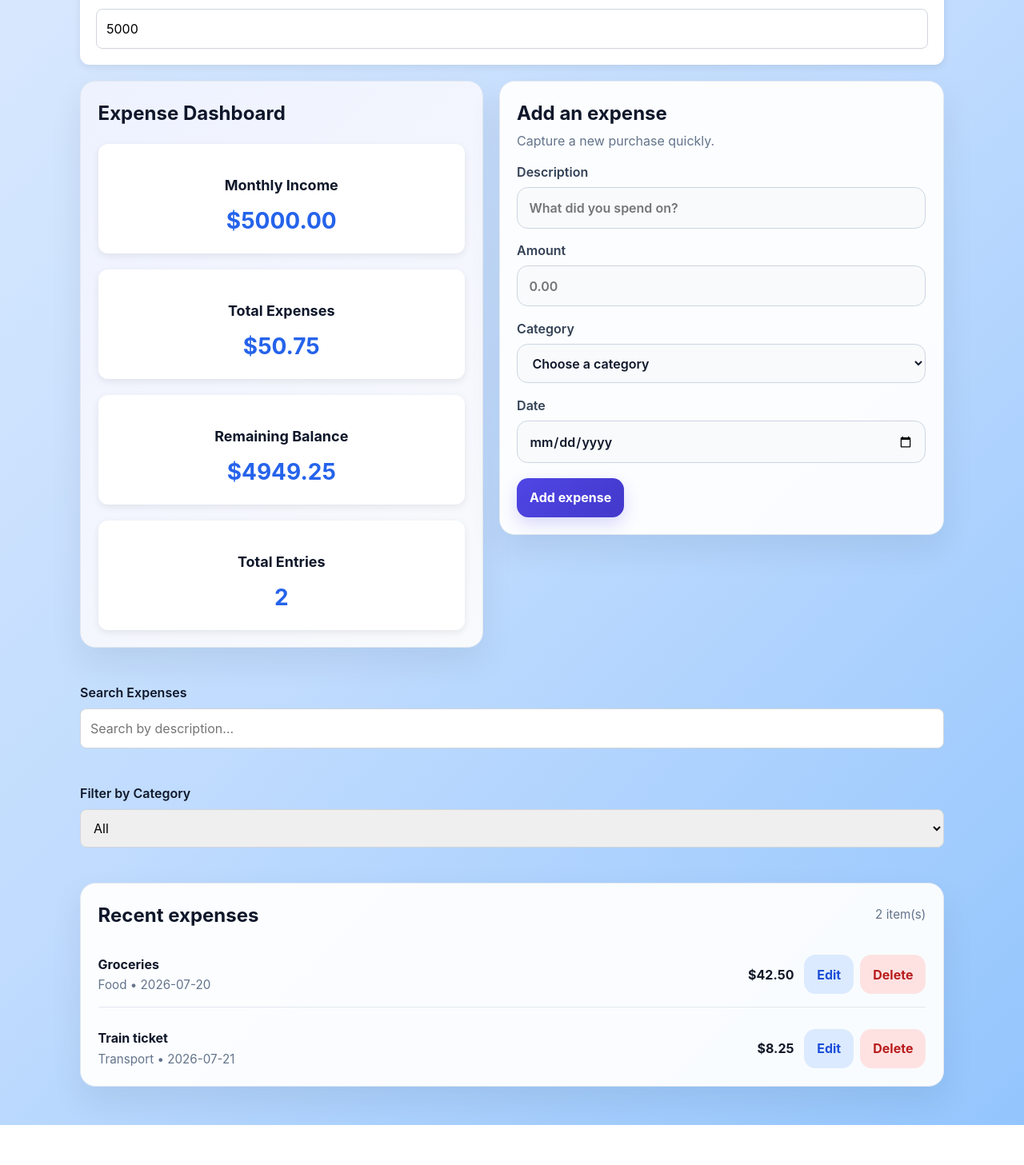
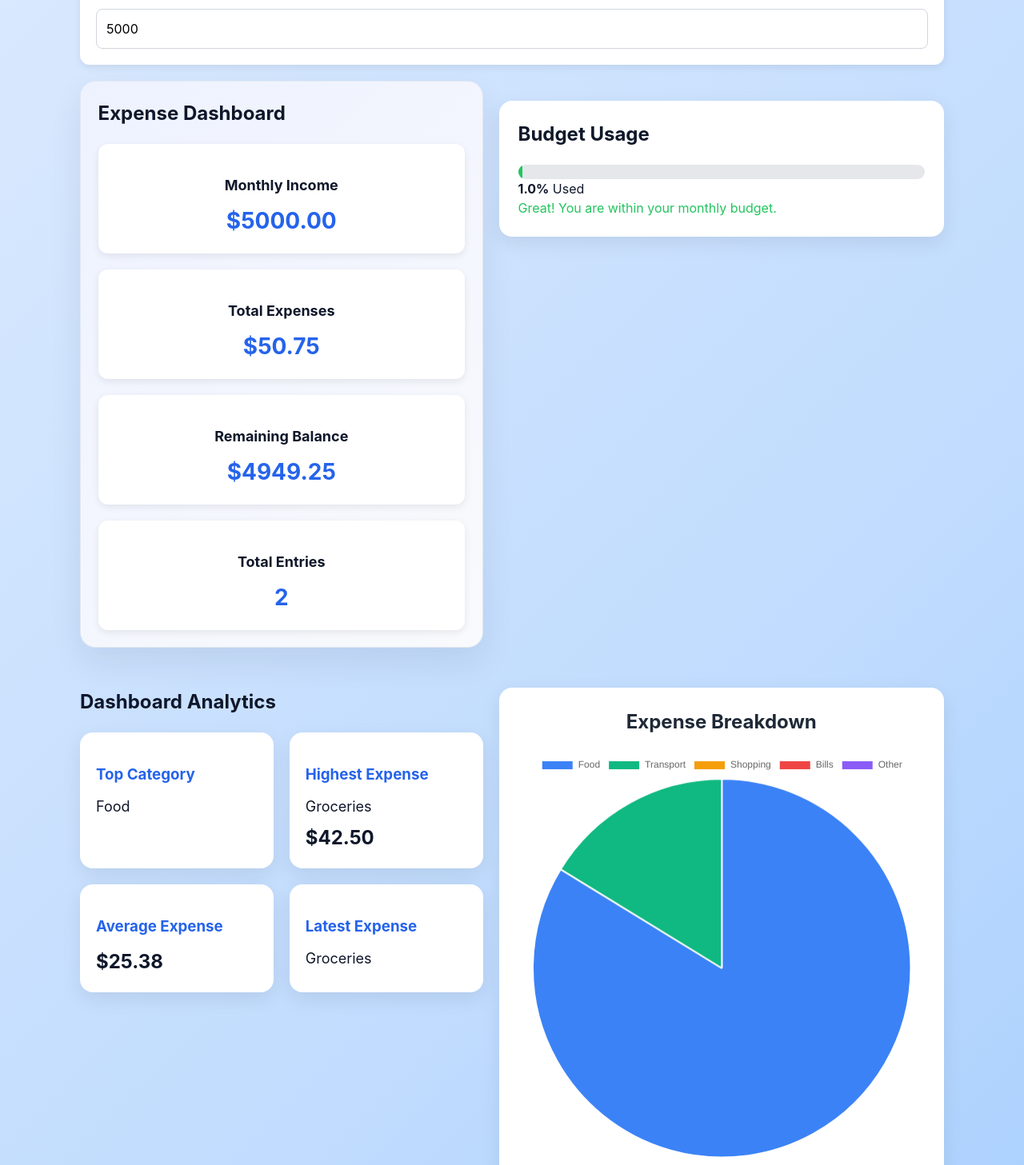
Before and after one commit to nirma-waleed/frontend-ai-capstone, a React (Vite) app in the folder week3-expense-tracker/: page / in a window 1280 px wide. Shown: the part 180-1637 px from the top of the page at 80% size. Before the commit the page ends 1587 px from the top, so only its background shows below. Built offline with nearby package versions, Linux system fonts and the light colour scheme.

Commit message:
feat: add dashboard analytics, budget progress, and expense chart

```diff
--- a/week3-expense-tracker/package.json
+++ b/week3-expense-tracker/package.json
@@ -10,7 +10,9 @@
     "preview": "vite preview"
   },
   "dependencies": {
+    "chart.js": "^4.5.1",
     "react": "^19.2.7",
+    "react-chartjs-2": "^5.3.1",
     "react-dom": "^19.2.7"
   },
   "devDependencies": {
--- a/week3-expense-tracker/src/App.css
+++ b/week3-expense-tracker/src/App.css
@@ -364,3 +364,81 @@ button:focus-visible {
   border: 1px solid #d1d5db;
   font-size: 16px;
 }
+.chart-section {
+  margin: 30px 0;
+  padding: 25px;
+  background: #ffffff;
+  border-radius: 16px;
+  box-shadow: 0 8px 24px rgba(0, 0, 0, 0.08);
+}
+
+.chart-section h2 {
+  text-align: center;
+  margin-bottom: 20px;
+  color: #1f2937;
+  font-size: 24px;
+  font-weight: 700;
+}
+.budget-card {
+  margin: 25px 0;
+  padding: 24px;
+  background: white;
+  border-radius: 16px;
+  box-shadow: 0 8px 24px rgba(0, 0, 0, 0.08);
+}
+
+.budget-card h2 {
+  margin-bottom: 20px;
+}
+
+.progress-bar {
+  width: 100%;
+  height: 18px;
+  background: #e5e7eb;
+  border-radius: 999px;
+  overflow: hidden;
+}
+
+.progress-fill {
+  height: 100%;
+  transition: width 0.5s ease;
+}
+.analytics-section {
+  margin: 30px 0;
+}
+
+.analytics-section h2 {
+  margin-bottom: 20px;
+}
+
+.analytics-grid {
+  display: grid;
+  grid-template-columns: repeat(auto-fit, minmax(220px, 1fr));
+  gap: 20px;
+}
+
+.analytics-card {
+  background: white;
+  padding: 20px;
+  border-radius: 16px;
+  box-shadow: 0 8px 24px rgba(0,0,0,.08);
+  transition: transform .2s ease;
+}
+
+.analytics-card:hover {
+  transform: translateY(-4px);
+}
+
+.analytics-card h3 {
+  margin-bottom: 12px;
+  color: #2563eb;
+}
+
+.analytics-card p {
+  margin: 8px 0;
+  font-size: 18px;
+}
+
+.analytics-card strong {
+  font-size: 24px;
+}
--- a/week3-expense-tracker/src/App.jsx
+++ b/week3-expense-tracker/src/App.jsx
@@ -1,3 +1,6 @@
+import AnalyticsCards from './components/AnalyticsCards'
+import BudgetProgress from './components/BudgetProgress'
+import ExpenseChart from './components/ExpenseChart'
 import IncomeInput from './components/IncomeInput'
 import FilterBar from './components/FilterBar'
 import { useEffect, useState } from 'react'
@@ -215,12 +218,24 @@ const totalEntries = expenses.length
         aria-label="Expense dashboard"
       >
         <div className="dashboard-main">
-          <SummaryCard
-  monthlyIncome={monthlyIncome}
-  totalExpenses={totalExpenses}
-  balance={balance}
-  totalEntries={totalEntries}
+          <>
+  <SummaryCard
+    monthlyIncome={monthlyIncome}
+    totalExpenses={totalExpenses}
+    balance={balance}
+    totalEntries={totalEntries}
+  />
+
+  <BudgetProgress
+    monthlyIncome={monthlyIncome}
+    totalExpenses={totalExpenses}
+  />
+  <AnalyticsCards
+  expenses={expenses}
 />
+
+</>
+  <ExpenseChart expenses={expenses} />
 
           <ExpenseForm
             formData={formData}
--- /dev/null
+++ b/week3-expense-tracker/src/components/AnalyticsCards.jsx
@@ -0,0 +1,64 @@
+function AnalyticsCards({ expenses }) {
+  if (expenses.length === 0) {
+    return null
+  }
+
+  // Highest expense
+  const highestExpense = expenses.reduce((max, expense) =>
+    Number(expense.amount) > Number(max.amount) ? expense : max
+  )
+
+  // Average expense
+  const averageExpense =
+    expenses.reduce((sum, expense) => sum + Number(expense.amount), 0) /
+    expenses.length
+
+  // Latest expense
+  const latestExpense = expenses[0]
+
+  // Category totals
+  const categoryTotals = {}
+
+  expenses.forEach((expense) => {
+    categoryTotals[expense.category] =
+      (categoryTotals[expense.category] || 0) +
+      Number(expense.amount)
+  })
+
+  const topCategory = Object.keys(categoryTotals).reduce((a, b) =>
+    categoryTotals[a] > categoryTotals[b] ? a : b
+  )
+
+  return (
+    <section className="analytics-section">
+      <h2>Dashboard Analytics</h2>
+
+      <div className="analytics-grid">
+
+        <div className="analytics-card">
+          <h3> Top Category</h3>
+          <p>{topCategory}</p>
+        </div>
+
+        <div className="analytics-card">
+          <h3> Highest Expense</h3>
+          <p>{highestExpense.description}</p>
+          <strong>${Number(highestExpense.amount).toFixed(2)}</strong>
+        </div>
+
+        <div className="analytics-card">
+          <h3> Average Expense</h3>
+          <strong>${averageExpense.toFixed(2)}</strong>
+        </div>
+
+        <div className="analytics-card">
+          <h3> Latest Expense</h3>
+          <p>{latestExpense.description}</p>
+        </div>
+
+      </div>
+    </section>
+  )
+}
+
+export default AnalyticsCards
--- /dev/null
+++ b/week3-expense-tracker/src/components/BudgetProgress.jsx
@@ -0,0 +1,43 @@
+function BudgetProgress({ monthlyIncome, totalExpenses }) {
+  const percentage =
+    monthlyIncome > 0
+      ? Math.min((totalExpenses / monthlyIncome) * 100, 100)
+      : 0
+
+  let message = 'Great! You are within your monthly budget.'
+  let color = '#22c55e'
+
+  if (percentage >= 50 && percentage < 80) {
+    message = 'Be careful! You are using your budget quickly.'
+    color = '#f59e0b'
+  }
+
+  if (percentage >= 80) {
+    message = 'Warning! You are close to your monthly budget.'
+    color = '#ef4444'
+  }
+
+  return (
+    <section className="budget-card">
+      <h2>Budget Usage</h2>
+
+      <div className="progress-bar">
+        <div
+          className="progress-fill"
+          style={{
+            width: `${percentage}%`,
+            backgroundColor: color,
+          }}
+        ></div>
+      </div>
+
+      <p>
+        <strong>{percentage.toFixed(1)}%</strong> Used
+      </p>
+
+      <p style={{ color }}>{message}</p>
+    </section>
+  )
+}
+
+export default BudgetProgress
--- /dev/null
+++ b/week3-expense-tracker/src/components/ExpenseChart.jsx
@@ -0,0 +1,54 @@
+import {
+  Chart as ChartJS,
+  ArcElement,
+  Tooltip,
+  Legend,
+} from 'chart.js'
+
+import { Pie } from 'react-chartjs-2'
+
+ChartJS.register(
+  ArcElement,
+  Tooltip,
+  Legend
+)
+
+function ExpenseChart({ expenses }) {
+  const categories = ['Food', 'Transport', 'Shopping', 'Bills', 'Other']
+
+  const data = {
+    labels: categories,
+    datasets: [
+      {
+        label: 'Expenses',
+        data: categories.map(category =>
+          expenses
+            .filter(expense => expense.category === category)
+            .reduce(
+              (sum, expense) => sum + Number(expense.amount),
+              0
+            )
+        ),
+        backgroundColor: [
+          '#3B82F6', // Blue
+          '#10B981', // Green
+          '#F59E0B', // Orange
+          '#EF4444', // Red
+          '#8B5CF6', // Purple
+        ],
+        borderColor: '#ffffff',
+        borderWidth: 2,
+      },
+    ],
+  }
+
+  return (
+    <section className="chart-section">
+      <h2>Expense Breakdown</h2>
+
+      <Pie data={data} />
+    </section>
+  )
+}
+
+export default ExpenseChart
```
Also changed, not shown: 1 other file (tests, documents, lock files or other folders).
